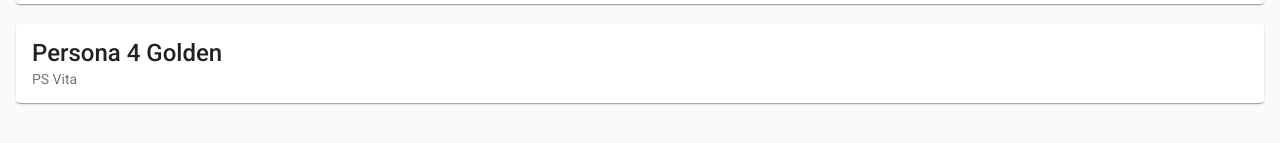
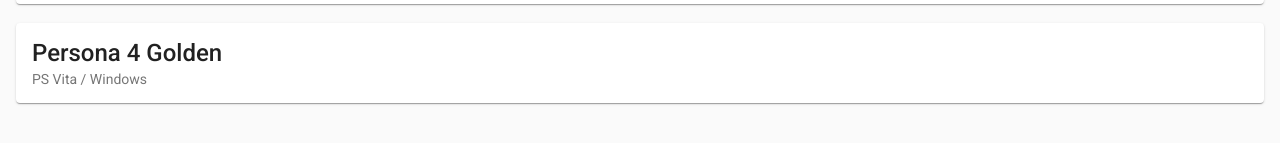
Before and after one commit to nmac11/persona-fusion, an Angular app: page / in a window 1280 px wide. Shown: the part 373-516 px from the top of the page. Built offline with nearby package versions, Linux system fonts and the light colour scheme.

Commit message:
Add Windows to P4G platforms

```diff
--- a/src/app/components/home/home.component.ts
+++ b/src/app/components/home/home.component.ts
@@ -21,7 +21,7 @@
   },{
     title: 'Persona 4 Golden',
     url: '/p4g',
-    platform: 'PS Vita',
+    platform: 'PS Vita / Windows',
   }];
 
   constructor() {}
```
